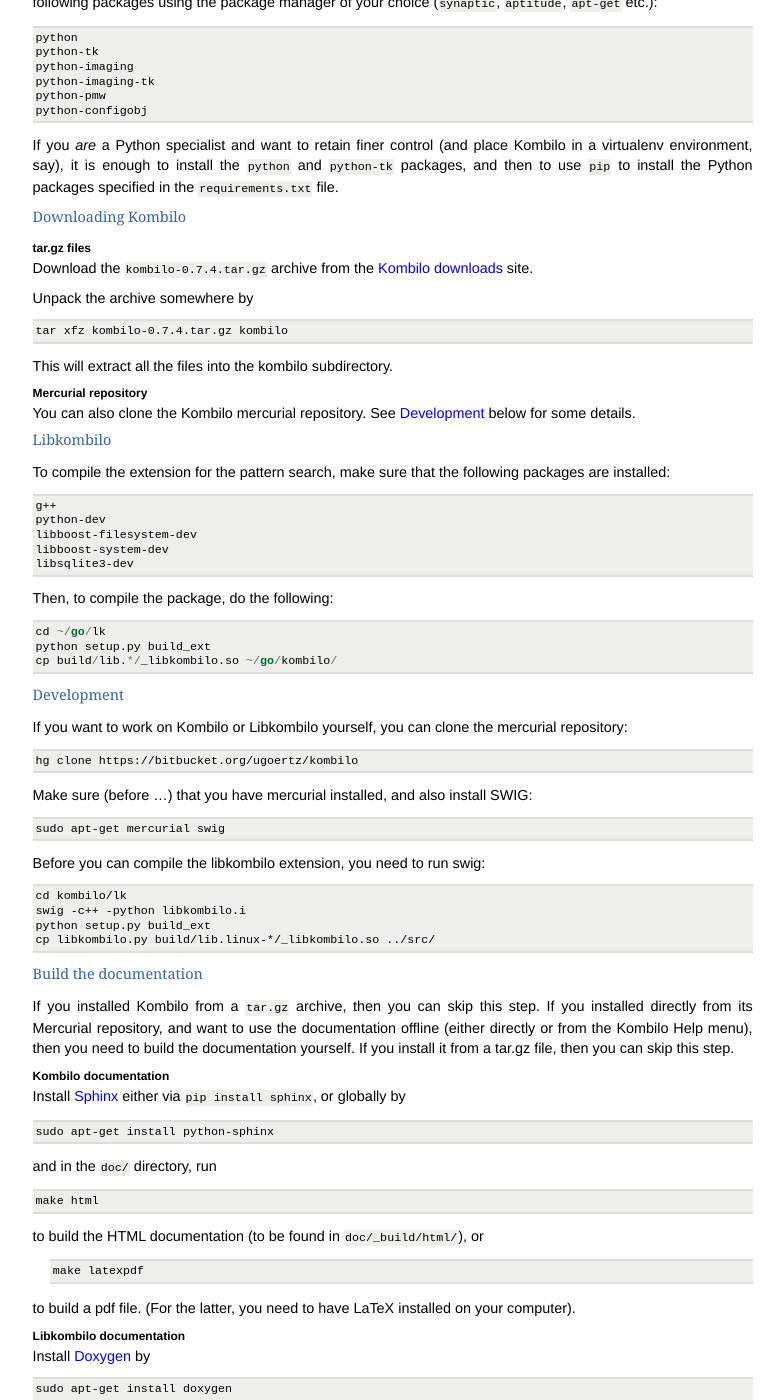
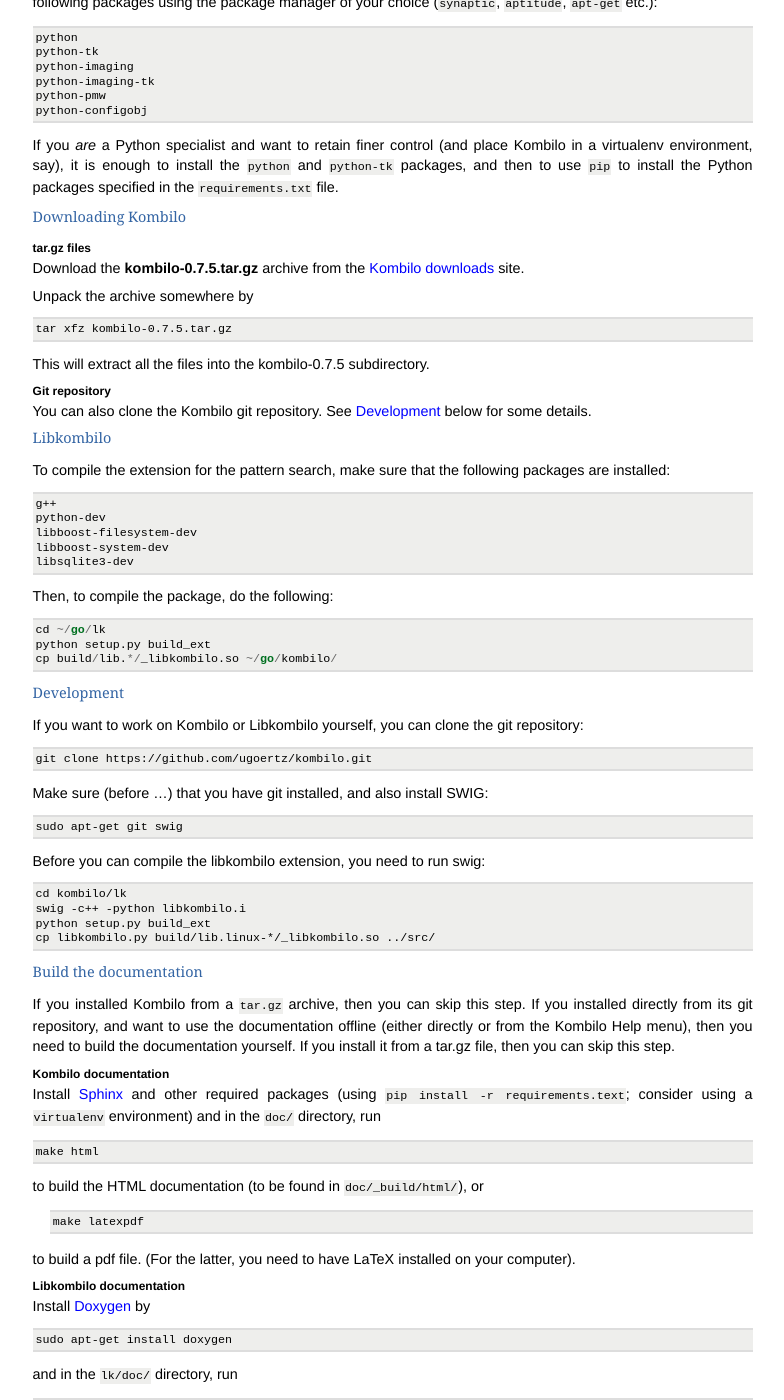
Before and after one commit to ugoertz/kombilo, a Sphinx documentation site: the page built from doc/manual.rst, in a window 1280 px wide and 1400 px high, scrolled down 886 px. Shown: the whole window, without its empty margins (341-1125 px from the left). Built offline with Sphinx 7.4.7, drawn with Linux system fonts in a browser that asks for light colours; some of the changed text lies outside the part shown.

Commit message:
Update docs: History for 0.7.5; switch to git; installation instructions.

```diff
--- a/doc/manual.rst
+++ b/doc/manual.rst
@@ -43,13 +43,13 @@
   sudo apt-get install python-dev libboost-filesystem-dev libboost-system-dev
 
   # download the Kombilo archive
-  wget https://bitbucket.org/ugoertz/kombilo/downloads/kombilo-0.7.4.tar.gz
+  wget https://bitbucket.org/ugoertz/kombilo/downloads/kombilo-0.7.5.tar.gz
 
   # unpack the archive
-  tar xfz kombilo-0.7.4.tar.gz kombilo
+  tar xfz kombilo-0.7.5.tar.gz
 
   # compile the C++ extension
-  cd kombilo/lk
+  cd kombilo-0.7.5/lk
   python setup.py build_ext
   cp libkombilo.py build/lib.linux-*/_libkombilo.so ../src/
 
@@ -94,20 +94,20 @@
 tar.gz files
 ............
 
-Download the ``kombilo-0.7.4.tar.gz`` archive from the `Kombilo downloads
+Download the :command:`kombilo-0.7.5.tar.gz` archive from the `Kombilo downloads
 <https://bitbucket.org/ugoertz/kombilo/downloads>`_ site.
 
 Unpack the archive somewhere by ::
 
-  tar xfz kombilo-0.7.4.tar.gz kombilo
-
-This will extract all the files into the kombilo subdirectory.
-
-
-Mercurial repository
-....................
-
-You can also clone the Kombilo mercurial repository. See :ref:`development`
+  tar xfz kombilo-0.7.5.tar.gz
+
+This will extract all the files into the kombilo-0.7.5 subdirectory.
+
+
+Git repository
+..............
+
+You can also clone the Kombilo git repository. See :ref:`development`
 below for some details.
 
 
@@ -137,14 +137,14 @@
 ^^^^^^^^^^^
 
 If you want to work on Kombilo or Libkombilo yourself, you can clone the
-mercurial repository::
-
-  hg clone https://bitbucket.org/ugoertz/kombilo
-
-Make sure (before ...) that you have mercurial installed, and also install
+git repository::
+
+  git clone https://github.com/ugoertz/kombilo.git
+
+Make sure (before ...) that you have git installed, and also install
 SWIG::
 
-  sudo apt-get mercurial swig
+  sudo apt-get git swig
 
 Before you can compile the libkombilo extension, you need to run swig::
 
@@ -158,7 +158,7 @@
 ^^^^^^^^^^^^^^^^^^^^^^^
 
 If you installed Kombilo from a ``tar.gz`` archive, then you can skip this
-step. If you installed directly from its Mercurial repository, and want to
+step. If you installed directly from its git repository, and want to
 use the documentation offline (either directly or from the Kombilo Help
 menu), then you need to build the documentation yourself. If you install it
 from a tar.gz file, then you can skip this step.
@@ -166,12 +166,9 @@
 Kombilo documentation
 .....................
 
-Install `Sphinx <http://sphinx.pocoo.org/>`_ either via ``pip install
-sphinx``, or globally by ::
-
-  sudo apt-get install python-sphinx
-
-and in the ``doc/`` directory, run ::
+Install `Sphinx <http://sphinx.pocoo.org/>`_ and other required packages (using
+``pip install -r requirements.text``; consider using a ``virtualenv``
+environment) and in the ``doc/`` directory, run ::
 
   make html
 
@@ -209,7 +206,8 @@
 Installer
 ^^^^^^^^^
 
-**Currently, for version 0.7.5 there is no Windows installer.**
+.. warning::
+    **Currently, for version 0.7.5 there is no Windows installer.**
 
 The installer installs the Kombilo package together with all libraries etc.
 which it depends on. Using it should allow you to ignore the whole Installation
@@ -1350,10 +1348,10 @@
 Development
 -----------
 
-If you have time to delve into Kombilo development, check out the mercurial
+If you have time to delve into Kombilo development, check out the git
 repository::
 
-  hg clone https://bitbucket.org/ugoertz/kombilo
+  git clone https://github.com/ugoertz/kombilo.git
 
 Feel free to fork the project and do send me pull requests for improvements
 or fixes you made.
```
Also changed, not shown: doc/history.rst (+11 -0 lines).
